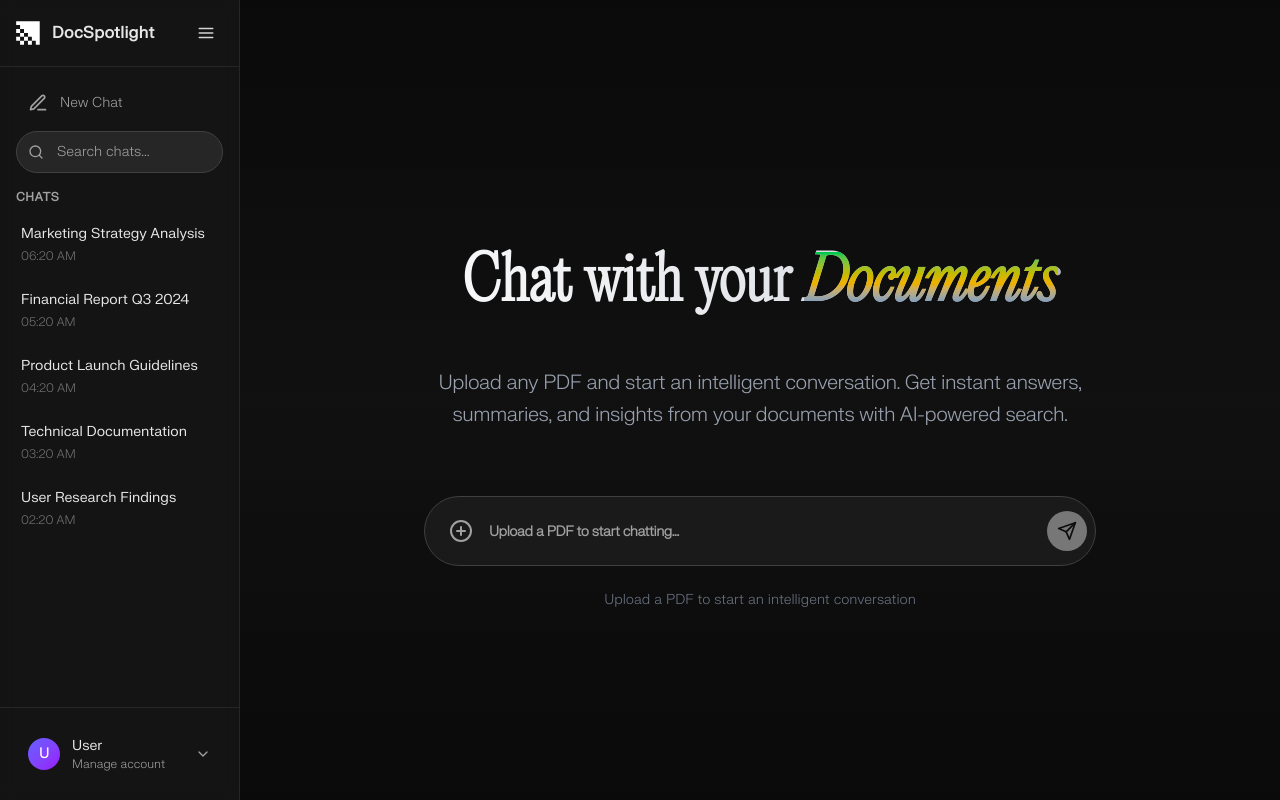
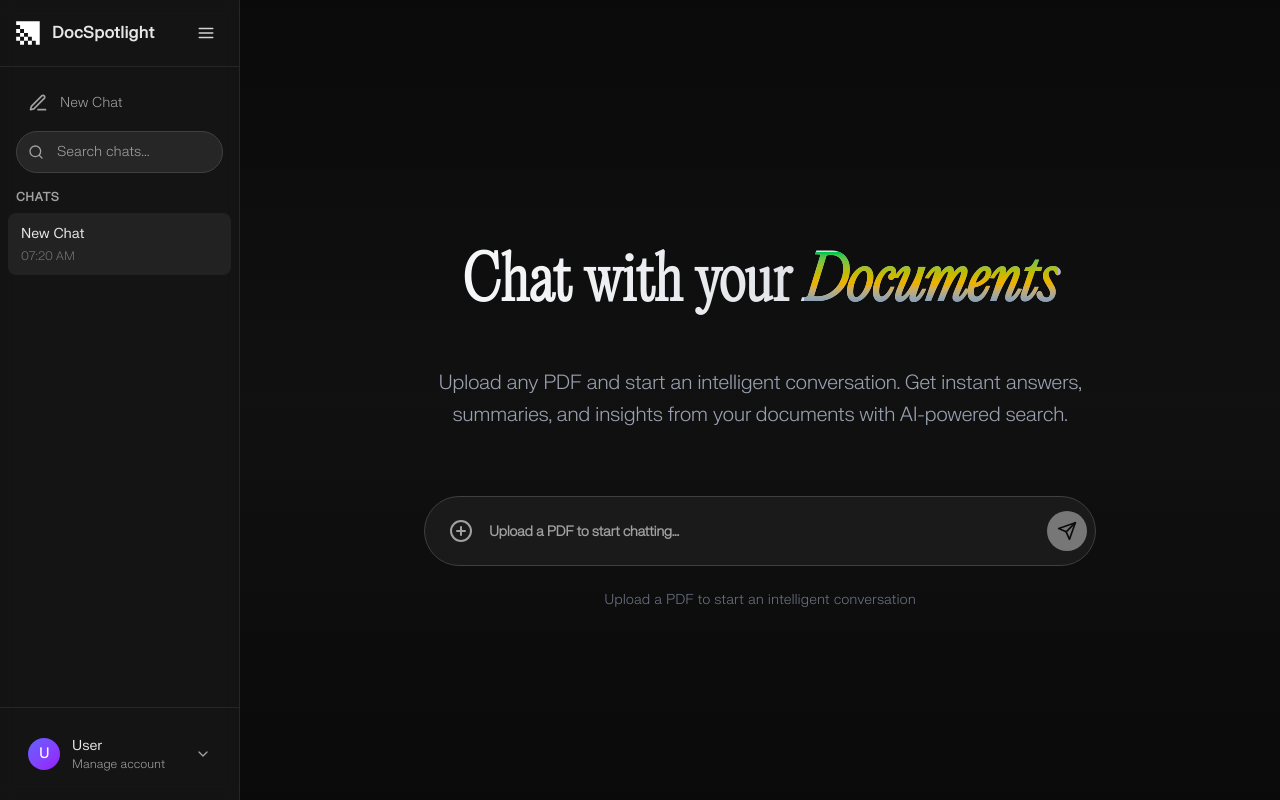
Before and after one commit to AKSHAYRAM2003/doc-qa-genai-Project-root, a Next.js app in the folder docspotlight-NextJs/: page / in a window 1280 px wide. Built offline with nearby package versions, Linux system fonts and the light colour scheme.

Commit message:
feat: persistent chat history and remove demo chats

```diff
--- a/docspotlight-NextJs/app/components/Sidebar.tsx
+++ b/docspotlight-NextJs/app/components/Sidebar.tsx
@@ -55,14 +55,8 @@ const IconButton = ({ icon, label, onClick, active = false, collapsed = false }:
   </motion.button>
 )
 
-// Random chat data for demo
-const demoChats = [
-  { id: 'demo1', title: 'Marketing Strategy Analysis', createdAt: Date.now() - 3600000 },
-  { id: 'demo2', title: 'Financial Report Q3 2024', createdAt: Date.now() - 7200000 },
-  { id: 'demo3', title: 'Product Launch Guidelines', createdAt: Date.now() - 10800000 },
-  { id: 'demo4', title: 'Technical Documentation', createdAt: Date.now() - 14400000 },
-  { id: 'demo5', title: 'User Research Findings', createdAt: Date.now() - 18000000 },
-]
+// Removed demo placeholder chats – sidebar now reflects real chat history only
+const demoChats: HistoryItem[] = []
 
 export const Sidebar: React.FC<SidebarProps> = ({ items, activeId, onSelect, onNew, open, onClose, onToggle }) => {
   const [searchQuery, setSearchQuery] = useState('')
@@ -79,9 +73,7 @@ export const Sidebar: React.FC<SidebarProps> = ({ items, activeId, onSelect, onN
     return () => window.removeEventListener('resize', checkScreenSize)
   }, [])
 
-  const filteredItems = [...items, ...demoChats].filter(item =>
-    item.title.toLowerCase().includes(searchQuery.toLowerCase())
-  )
+  const filteredItems = [...items, ...demoChats].filter(item => item.title.toLowerCase().includes(searchQuery.toLowerCase()))
 
   return (
     <>
@@ -184,7 +176,7 @@ export const Sidebar: React.FC<SidebarProps> = ({ items, activeId, onSelect, onN
           {/* Hamburger Menu on the right - always show, becomes X on mobile when open */}
           <button
             onClick={onToggle}
-            className="p-2 rounded-lg hover:bg-neutral-200 text-neutral-300"
+            className="p-2 rounded-full hover:bg-neutral-700 text-neutral-300"
             aria-label="Toggle sidebar"
           >
             {isMobile && open ? (
--- a/docspotlight-NextJs/app/page.tsx
+++ b/docspotlight-NextJs/app/page.tsx
@@ -49,10 +49,30 @@ export default function HomePage() {
   // Current chat messages derived from allMessages
   const messages = allMessages[activeChatId || ''] || []
 
+  // Load persisted chats
+  useEffect(() => {
+    try {
+      const saved = localStorage.getItem('docspotlight_chats')
+      if (saved) {
+        const parsed = JSON.parse(saved) as { history: HistoryItem[]; messages: Record<string, ChatMessage[]>; activeId?: string }
+        setHistory(parsed.history || [])
+        setAllMessages(parsed.messages || {})
+        setActiveChatId(parsed.activeId || null)
+      }
+    } catch {}
+  }, [])
+
+  // Persist on changes
+  useEffect(() => {
+    const data = JSON.stringify({ history, messages: allMessages, activeId: activeChatId })
+    try { localStorage.setItem('docspotlight_chats', data) } catch {}
+  }, [history, allMessages, activeChatId])
+
   function startNewChat() {
     const id = crypto.randomUUID()
     setActiveChatId(id)
     setAllMessages(m => ({ ...m, [id]: [] }))
+    setHistory(h => [...h, { id, title: 'New Chat', createdAt: Date.now() }])
   }
 
   useEffect(() => {
```
